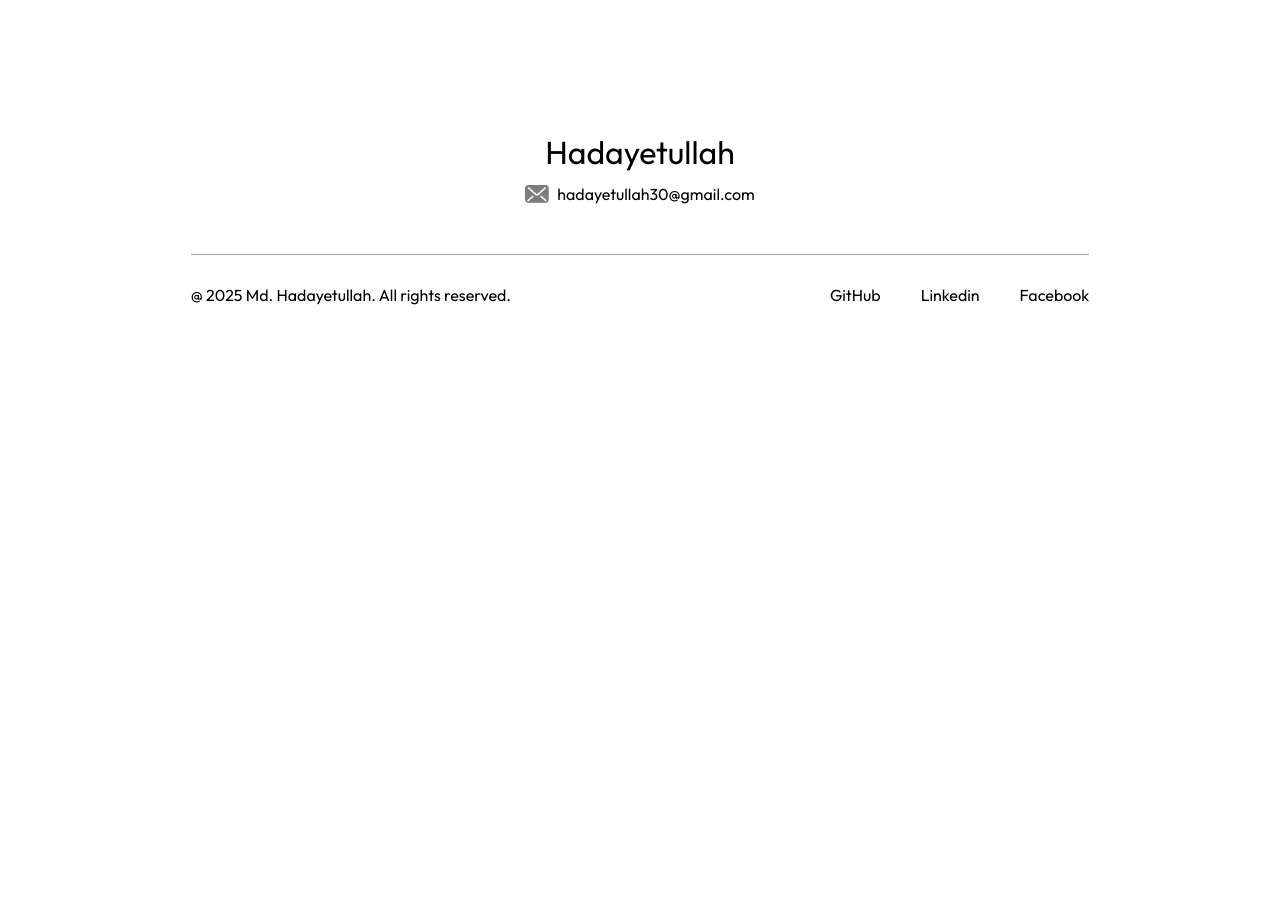
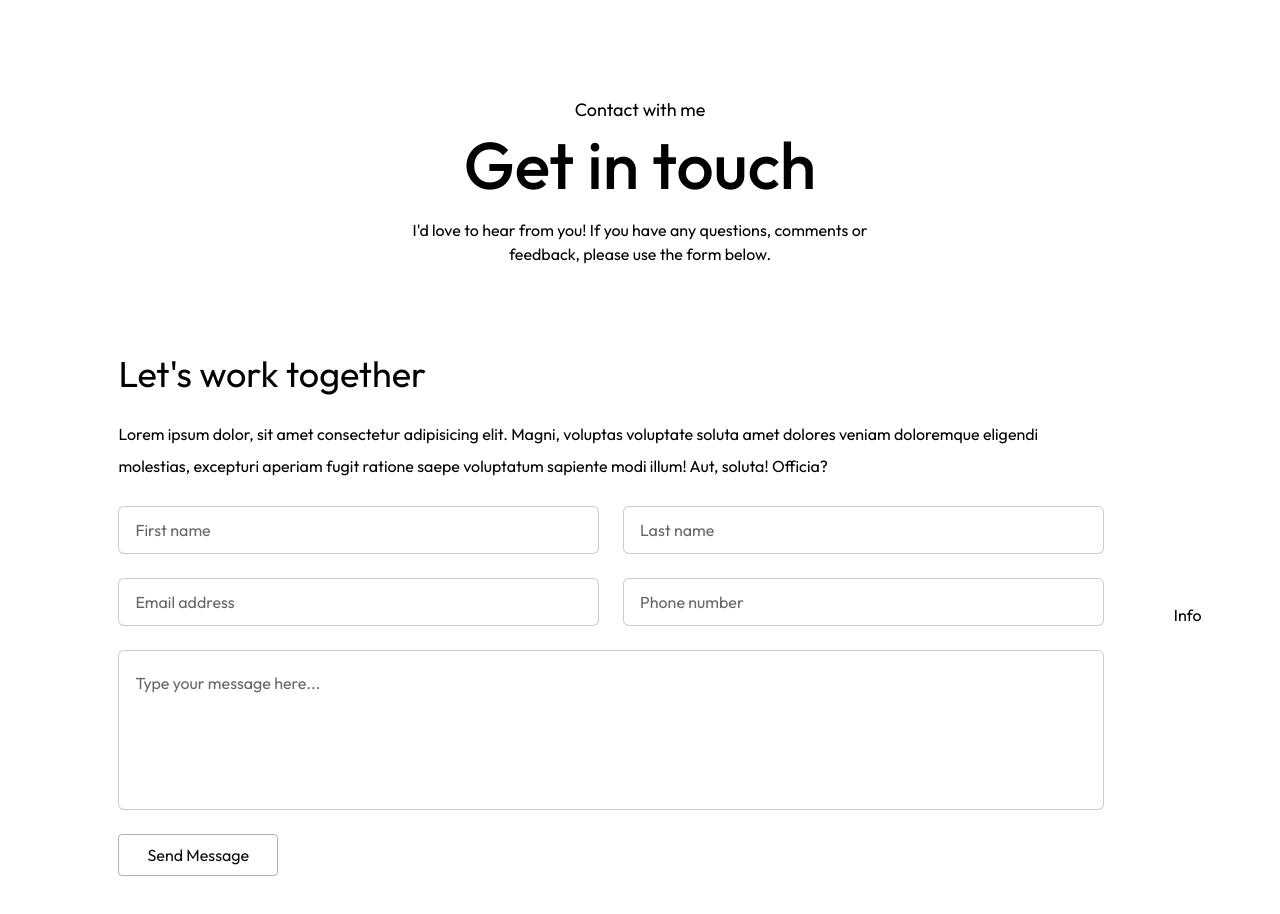
Before and after one commit to Hadayetullah/portfolio-v2, a Next.js app: page / in a window 1280 px wide. Shown: the part 3060-3974 px from the top of the page. Before the commit the page ends 3395 px from the top, so only its background shows below. Built offline with nearby package versions, Linux system fonts and the light colour scheme; a web font is replaced by a local one.

Commit message:
Create Contactme component and design the Form component initially.

```diff
--- /dev/null
+++ b/app/components/Contactme.tsx
@@ -0,0 +1,93 @@
+import React, { ForwardedRef } from 'react'
+import { motion } from 'motion/react';
+
+import {FaPhoneAlt, FaEnvelope, FaMapMarkerAlt} from 'react-icons/fa'
+import Form from './Form';
+
+type Props = {
+    isDarkMode: boolean;
+    id: string;
+    ref: ForwardedRef<HTMLDivElement>;
+}
+
+const infor = [
+    {
+        icon: <FaPhoneAlt />,
+        title: "Phone",
+        description: "(880) 1846 857 388",
+    },
+     {
+        icon: <FaEnvelope />,
+        title: "Email",
+        description: "hadayetullah30@gmail.com",
+    },
+     {
+        icon: <FaMapMarkerAlt />,
+        title: "Address",
+        description: "Sirajganj, Rajshahi, Bangladesh",
+    },
+];
+
+const Contactme = (props: Props) => {
+  return (
+    <motion.div
+      initial={{ opacity: 0 }}
+      whileInView={{ opacity: 1 }}
+      transition={{ duration: 1 }}
+      id={props.id}
+      ref={props.ref}
+      className='container py-10 scroll-mt-20 bg-[url("/footer-bg-color.png")] bg-no-repeat
+      bg-center bg-[90%_auto] dark:bg-none'
+  >
+      <motion.h4
+          initial={{ opacity: 0, y: -20 }}
+          whileInView={{ opacity: 1, y: 0 }}
+          transition={{ duration: 0.5, delay: 0.3 }}
+          className='text-center mb-2 text-base xxs:text-lg font-ovo'
+      >
+          Contact with me
+      </motion.h4>
+
+      <motion.h2
+          initial={{ opacity: 0, y: -20 }}
+          whileInView={{ opacity: 1, y: 0 }}
+          transition={{ duration: 0.5, delay: 0.5 }}
+          className='h2 text-center font-ovo'
+      >
+          Get in touch
+      </motion.h2>
+
+      <motion.p
+          initial={{ opacity: 0 }}
+          whileInView={{ opacity: 1 }}
+          transition={{ duration: 0.5, delay: 0.7 }}
+          className='w-full max-w-[500px] text-sm xxs:text-base text-center mx-auto mt-5 mb-6 xxs:mb-12 font-ovo'
+      >
+          I'd love to hear from you! If you have any questions, comments or feedback, please use the
+          form below.
+      </motion.p>
+
+      <div className='flex flex-col lg:flex-row gap-[30px]'>
+        {/* Form */}
+        <div className='order-2 lg:order-none'>
+          <form
+            className='flex flex-col gap-6 p-10 dark:bg-[#27272c] rounded-xl'
+          >
+            <h3 className='text-4xl text-black dark:text-secondary'>Let's work together</h3>
+
+            <p>Lorem ipsum dolor, sit amet consectetur adipisicing elit. Magni, voluptas voluptate soluta amet dolores veniam doloremque eligendi molestias, excepturi aperiam fugit ratione saepe voluptatum sapiente modi illum! Aut, soluta! Officia?</p>
+
+            <div>
+              <Form />
+            </div>
+          </form>
+        </div>
+
+        {/* Info */}
+        <div className='flex-1 flex items-center lg:justify-end order-1 lg:order-none mb-8 lg:mb-0'>Info</div>
+      </div>
+    </motion.div>
+  )
+}
+
+export default Contactme
--- a/app/components/Footer.tsx
+++ b/app/components/Footer.tsx
@@ -14,7 +14,7 @@ const Footer = (props: Props) => {
                 Hadayetullah
             </a>
 
-            <div className='w-max flex items-center gap-1 xxs:gap-2 mx-auto text-xs xxs:text-sm xs:text-base mt-0 xxs:mt-1 xs:mt-2'>
+            <div className='w-max flex items-center gap-1 xxs:gap-2 mx-auto text-[11px] xxs:text-sm xs:text-base mt-0 xxs:mt-1 xs:mt-2'>
                 <Image src={props.isDarkMode ? assets.mail_icon_dark : assets.mail_icon} alt='' className='w-3 xxs:w-4 xs:w-6' />
                 hadayetullah30@gmail.com
             </div>
@@ -23,7 +23,7 @@ const Footer = (props: Props) => {
         <div className='text-center flex flex-col md:flex-row items-center justify-center xxs:justify-between border-t border-gray-400 mx-[5%] md:mx-[10%] mt-6 xxs:mt-12 py-6'>
             <p>@ 2025 Md. Hadayetullah. All rights reserved.</p>
 
-            <ul className='flex flex-col xxs:flex-row items-center gap-2 sm:gap-10 justify-center mt-4 sm:mt-0'>
+            <ul className='flex flex-col xxs:flex-row items-center gap-1 xxs:gap-2 sm:gap-10 justify-center mt-4 sm:mt-0'>
                 <li>
                     <a target='_blank' href="https://github.com/Hadayetullah">GitHub</a>
                 </li>
--- /dev/null
+++ b/app/components/Form.tsx
@@ -0,0 +1,51 @@
+import React from 'react'
+
+type Props = {}
+
+const Form = (props: Props) => {
+    const inputStyle = `flex h-[48px] border-[0.5px] border-black/20 dark:border-white/20 focus:border-primarylight/50 dark:focus:border-secondary/50 px-4 py-5 text-base text-black
+    dark:text-white placeholder:text-black/60 dark:placeholder:text-white/60 outline-none bg-white
+    dark:bg-[#1c1c22] rounded-md`;
+
+  return (
+    <div className='grid grid-cols-1 lg:grid-cols-2 gap-6'>
+        <input
+            type='text'
+            name='firstname'
+            placeholder='First name'
+            className={inputStyle}
+        />
+        <input
+            type='text'
+            name='lastname'
+            placeholder='Last name'
+            className={inputStyle}
+        />
+        <input
+            type='email'
+            name='email'
+            placeholder='Email address'
+            className={inputStyle}
+        />
+        <input
+            type='text'
+            name='phone'
+            placeholder='Phone number'
+            className={inputStyle}
+        />
+
+        <textarea
+            name='message'
+            placeholder='Type your message here...'
+            className={`${inputStyle} col-span-1 lg:col-span-2 h-[160px] resize-none`}
+        />
+
+        <button
+            className='max-w-40 border border-black/30 text-black/95 cursor-pointer rounded py-1
+            dark:border-secondary/50 dark:text-secondary/95'
+        >Send Message</button>
+    </div>
+  )
+}
+
+export default Form
--- a/app/page.tsx
+++ b/app/page.tsx
@@ -10,6 +10,7 @@ import Footer from "./components/Footer";
 import { useEffect, useRef, useState } from "react";
 import Resume from "./components/Resume";
 import MyWork from "./components/MyWork";
+import Contactme from "./components/Contactme";
 
 export default function Home() {
   const [isDarkMode, setIsDarkMode] = useState<boolean>(false);
@@ -97,7 +98,8 @@ export default function Home() {
       <Resume id={"resume"} ref={sectionRefs.resume} isDarkMode={isDarkMode} />
       <MyWork id={"work"} ref={sectionRefs.work} isDarkMode={isDarkMode} />
       {/* <Contact id={"contact"} ref={sectionRefs.contact} isDarkMode={isDarkMode} /> */}
-      <Footer isDarkMode={isDarkMode} />
+      <Contactme id={"contact"} ref={sectionRefs.contact} isDarkMode={isDarkMode} />
+      {/* <Footer isDarkMode={isDarkMode} /> */}
     </>
   );
 }
```
